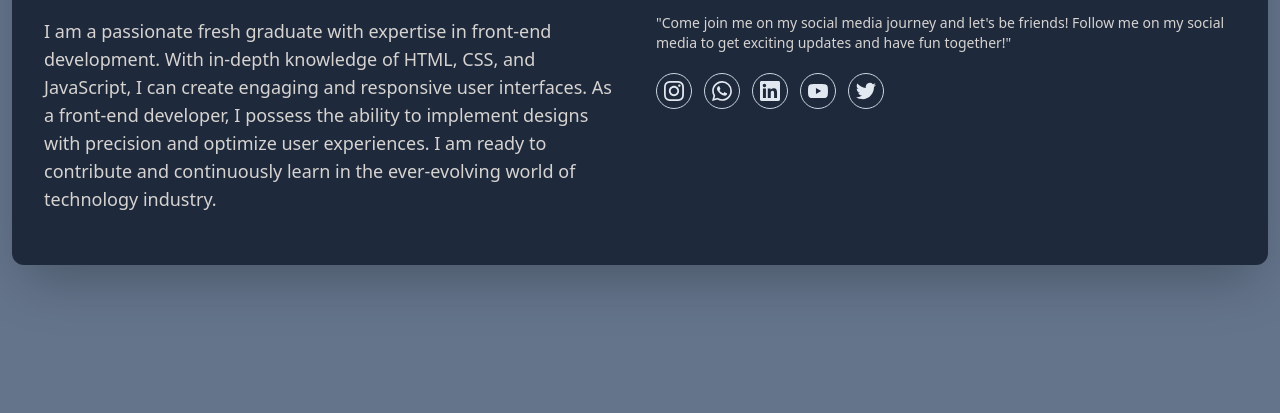
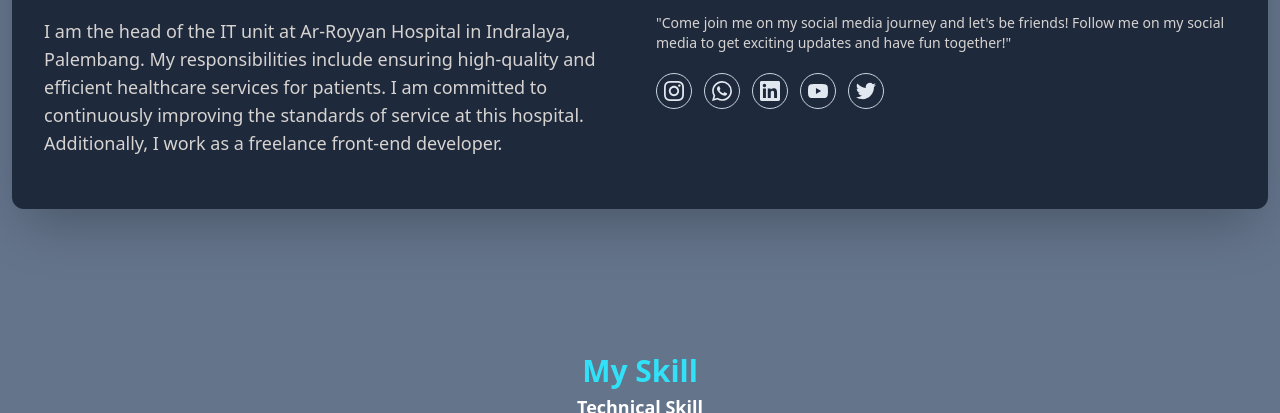
Before and after one commit to andri080199/portfolio, a website: page index.html in a window 1280 px wide. Shown: the part 843-1256 px from the top of the page. Drawn offline with Linux system fonts and the light colour scheme.

Commit message:
Update index.html

```diff
--- a/index.html
+++ b/index.html
@@ -111,7 +111,7 @@
                 <div class="w-full px-4 mb-10 lg:w-1/2">
                     <h4 class="font-bold uppercase text-primary text-lg mb-3">About Me</h4>
                     <h2 class="font-bold text-white text-3xl mb-5 max-w-md lg:text-4xl">I'm Fresh Graduate</h2>
-                    <p class="font-medium text-base text-stone-300 lg:text-lg">I am a passionate fresh graduate with expertise in front-end development. With in-depth knowledge of HTML, CSS, and JavaScript, I can create engaging and responsive user interfaces. As a front-end developer, I possess the ability to implement designs with precision and optimize user experiences. I am ready to contribute and continuously learn in the ever-evolving world of technology industry.</p>
+                    <p class="font-medium text-base text-stone-300 lg:text-lg">I am the head of the IT unit at Ar-Royyan Hospital in Indralaya, Palembang. My responsibilities include ensuring high-quality and efficient healthcare services for patients. I am committed to continuously improving the standards of service at this hospital. Additionally, I work as a freelance front-end developer.</p>
                 </div>
                 <div class="w-full px-4 lg:w-1/2">
                     <h3 class="font-semibold text-white text-2xl mb-5 lg:text-3xl lg:pt-10">Let's be friends!</h3>
```
